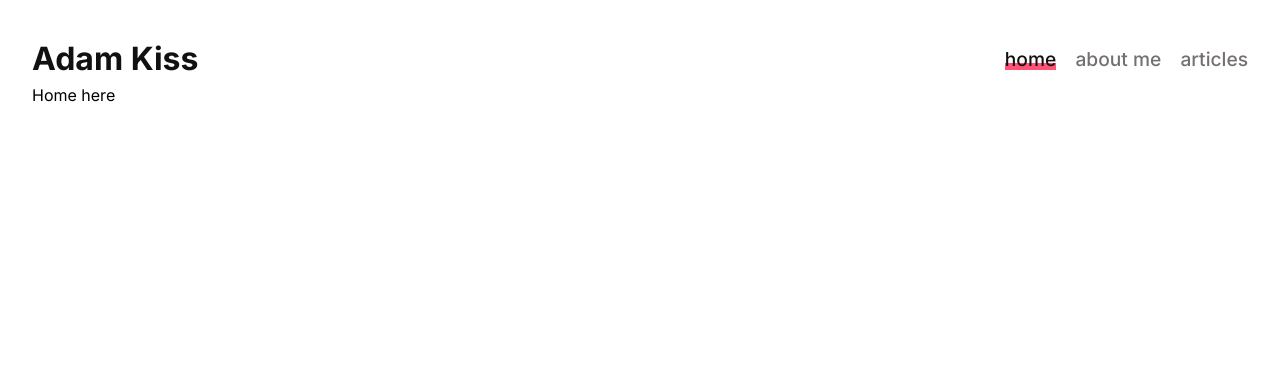
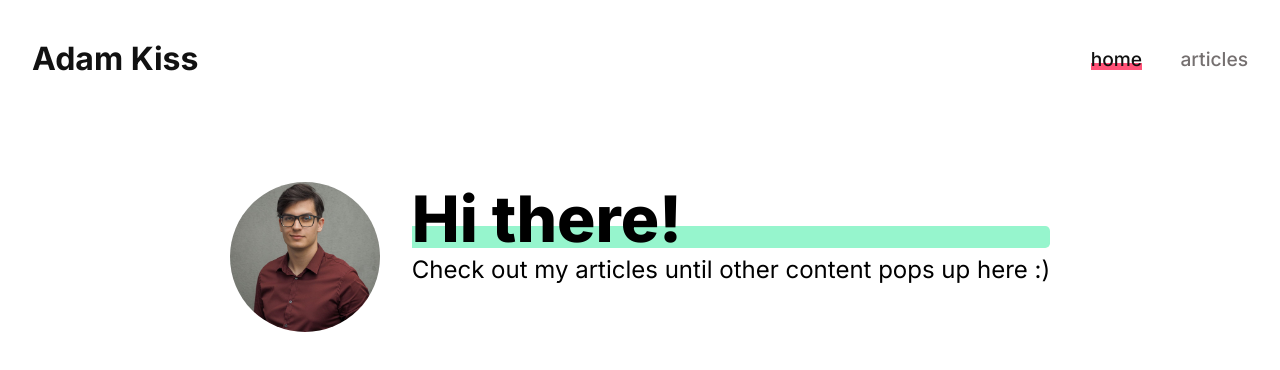
Before and after one commit to adamkss/adam-personal, a Next.js app: page / in a window 1280 px wide. Shown: the top 370 px of the page. Built offline with nearby package versions, Linux system fonts and the light colour scheme.

Commit message:
Add initial layout

```diff
--- a/components/header.js
+++ b/components/header.js
@@ -36,9 +36,9 @@ export const Header = ({ currentPage = 'home' }) => {
               }
             )}
           >
-            <Link href="/about-me">
+            {/* <Link href="/about-me">
               <a>About me</a>
-            </Link>
+            </Link> */}
           </li>
           <li
             className={getClassNames(
--- a/components/header.module.scss
+++ b/components/header.module.scss
@@ -1,16 +1,26 @@
 @use 'styles/animations';
 
 .header {
-  display: flex;
-  align-items: center;
+  display: grid;
+  grid-template-columns: 1fr;
+  grid-template-areas:
+    "title"
+    "nav";
+  justify-items: center;
+
+  @media (min-width: 550px) {
+    grid-template-areas: "title . nav";
+    justify-items: start;
+  }
 
   .header__title {
-    flex-grow: 1;
+    grid-area: title;
     color: #111111;
     font-size: 2rem;
   }
 
   .header__nav {
+    grid-area: nav;
   }
 
   .header__nav-list {
@@ -35,9 +45,8 @@
         text-decoration: none;
         color: inherit;
       }
-    }
 
-    .nav-list__list-item.nav-list__list-item-active {
+      &.nav-list__list-item-active {
         color: #111111;
         &:after {
           content: "";
@@ -53,3 +62,4 @@
       }
     }
   }
+}
--- a/pages/index.js
+++ b/pages/index.js
@@ -2,6 +2,9 @@ import Head from 'next/head';
 
 import styles from 'styles/index.module.scss';
 import { Header } from 'components/header';
+import { ClassNameHelper } from 'utils/ClassNameHelper';
+
+const { getClassNames } = new ClassNameHelper(styles);
 
 const Home = () => {
   return (
@@ -9,7 +12,39 @@ const Home = () => {
       <Head>
         <title>Adam Kiss | Home</title>
       </Head>
-      <span>Home here</span>
+      <main
+        className={getClassNames({
+          className: 'main-wrapper',
+        })}
+      >
+        <img
+          className={getClassNames({
+            className: 'profile-image',
+          })}
+          alt="Profile picture"
+          src="/profile_picture.jpg"
+        />
+        <div
+          className={getClassNames({
+            className: 'welcome-text',
+          })}
+        >
+          <span
+            className={getClassNames({
+              className: 'welcome__big-text',
+            })}
+          >
+            Hi there!
+          </span>
+          <span
+            className={getClassNames({
+              className: 'welcome__small-text',
+            })}
+          >
+            Check out my articles until other content pops up here :)
+          </span>
+        </div>
+      </main>
     </>
   );
 };
--- a/styles/animations.scss
+++ b/styles/animations.scss
@@ -18,9 +18,24 @@
   }
 }
 
+@keyframes FadeAndSlideInFromTheTopAnimation {
+  0% {
+    opacity: 0;
+    transform: translateY(-50px);
+  }
+  100% {
+    opacity: 1;
+    transform: translateY(0px);
+  }
+}
+
 $general-animation-duration: 1s;
 
 @mixin FadeAndSlideIn($duration: $general-animation-duration) {
   transform-origin: top left;
   animation: FadeAndSlideInAnimation $duration ease-out;
 }
+
+@mixin FadeAndSlideInFromTheTop($duration: $general-animation-duration) {
+  animation: FadeAndSlideInFromTheTopAnimation $duration ease-out;
+}
--- a/styles/global.scss
+++ b/styles/global.scss
@@ -11,3 +11,7 @@ h3 {
   display: flex;
   align-items: center;
 }
+
+ul, li {
+  padding: 0;
+}
--- a/styles/index.module.scss
+++ b/styles/index.module.scss
@@ -1,3 +1,50 @@
-.wrapper {
-  padding: 2em;
+.main-wrapper {
+  padding-top: 5em;
+  display: grid;
+  grid-template-columns: auto;
+  grid-template-areas:
+    "profile-picture"
+    "welcome-text";
+  justify-content: center;
+  justify-items: center;
+
+  @media (min-width: 550px) {
+    grid-template-columns: auto auto;
+    grid-template-areas: "profile-picture welcome-text";
+  }
 }
+
+.profile-image {
+  grid-area: profile-picture;
+  width: calc(5rem + 5vw);
+  min-width: 150px;
+  border-radius: 50%;
+  padding: 1em;
+}
+
+.welcome-text {
+  grid-area: welcome-text;
+  padding: 1em;
+
+  .welcome__big-text {
+    position: relative;
+    display: block;
+    font-size: 4rem;
+    font-weight: 800;
+    &:after {
+      display: block;
+      content: "";
+      position: absolute;
+      width: 100%;
+      height: 30%;
+      background-color: #96f5cd;
+      bottom: 8px;
+      z-index: -1;
+      border-top-right-radius: 0.3rem;
+      border-bottom-right-radius: 0.3rem;
+    }
+  }
+  .welcome__small-text {
+    font-size: 1.5rem;
+  }
+}
```
Also changed, not shown: pages/articles.js (added, +20 -0 lines), public/profile_picture.jpg (added). Lines whose indentation alone changed are shown as unchanged.
